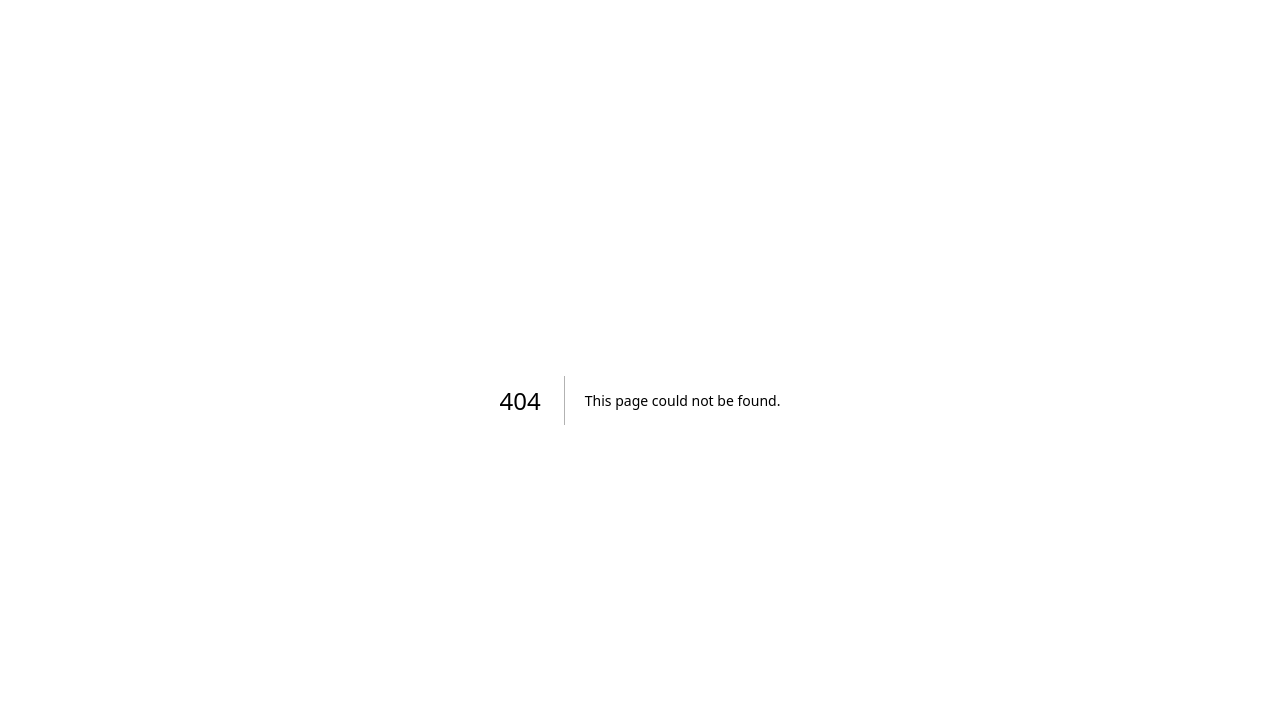
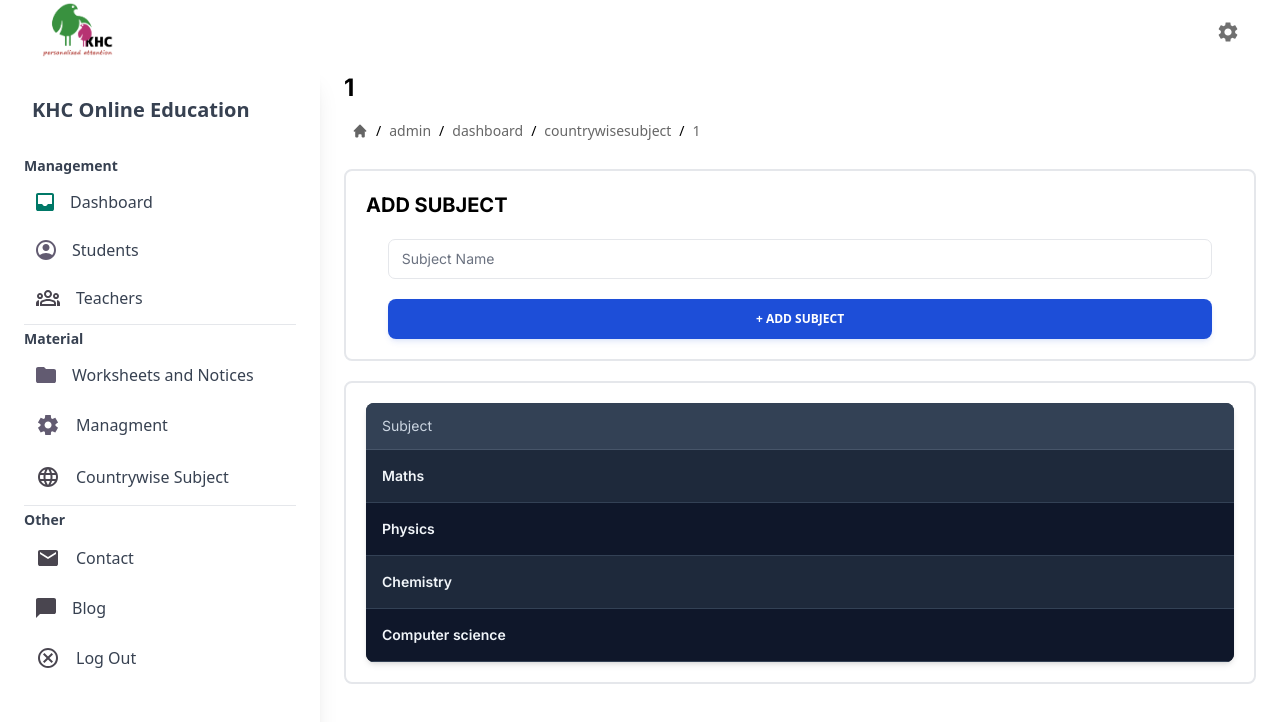
Before and after one commit to sudoarchie/frontend_khc, a Next.js app: page /admin/dashboard/countrywisesubject/1 in a window 1280 px wide. Before the commit this address had no page. Shown: the top 722 px of the page. Built offline with nearby package versions, Linux system fonts and the light colour scheme.

Commit message:
New Feature Dynamic routing based subject selection

```diff
--- /dev/null
+++ b/app/admin/dashboard/countrywisesubject/[country]/page.tsx
@@ -0,0 +1,40 @@
+import { Box } from "@/app/components/Box";
+import { InputField } from "@/app/components/Inputfield";
+import { PrimaryButton } from "@/app/components/PrimaryButton";
+import TableField from "@/app/components/TableField";
+
+export default function Country({ params }: { params: { country: string } }) {
+  const subjectList = [
+    {
+      Subject: "Maths",
+    },
+    {
+      Subject: "Physics",
+    },
+    {
+      Subject: "Chemistry",
+    },
+    {
+      Subject: "Computer science",
+    },
+  ];
+  return (
+    <div>
+      <Box Heading="ADD SUBJECT" className="w-[95%] mx-auto">
+        <InputField
+          label={"Subject Name"}
+          placeholder={""}
+          type={"text"}
+          className="w-[95%] mx-auto mt-5"
+        ></InputField>
+        <PrimaryButton
+          Name={"+ ADD SUBJECT"}
+          className="w-[95%] mx-auto mt-5"
+        ></PrimaryButton>
+      </Box>
+      <Box className="w-[95%] mx-auto">
+        <TableField rows={subjectList}></TableField>
+      </Box>
+    </div>
+  );
+}
```
